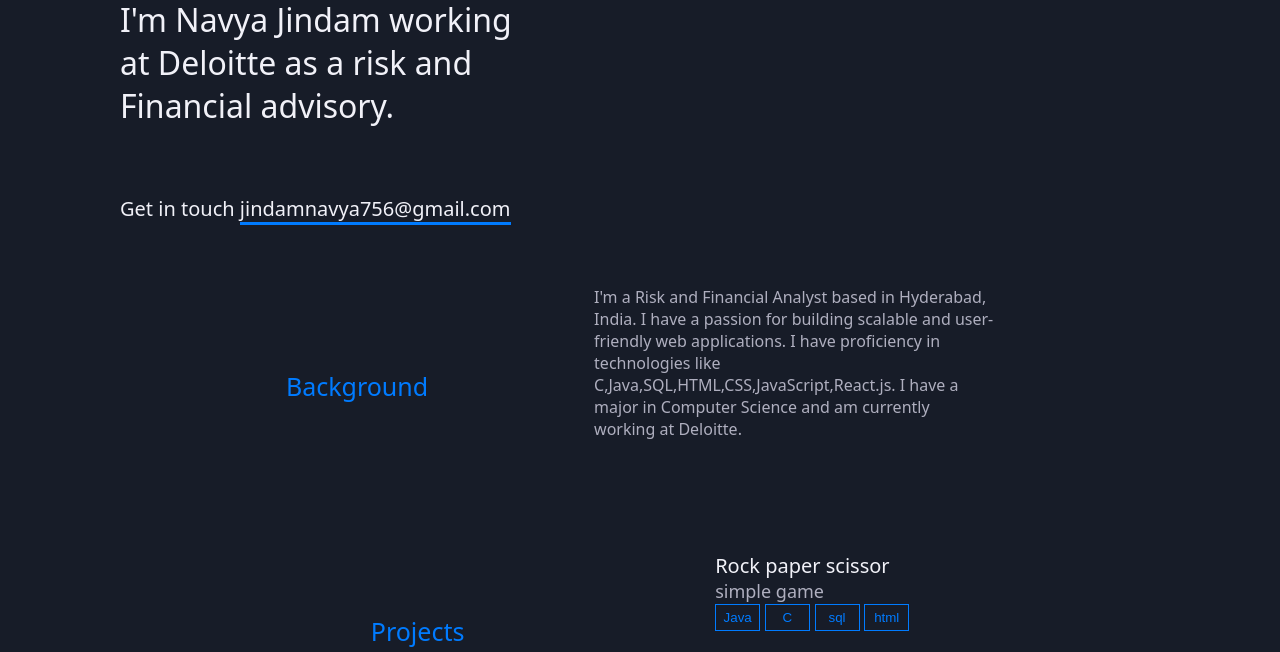
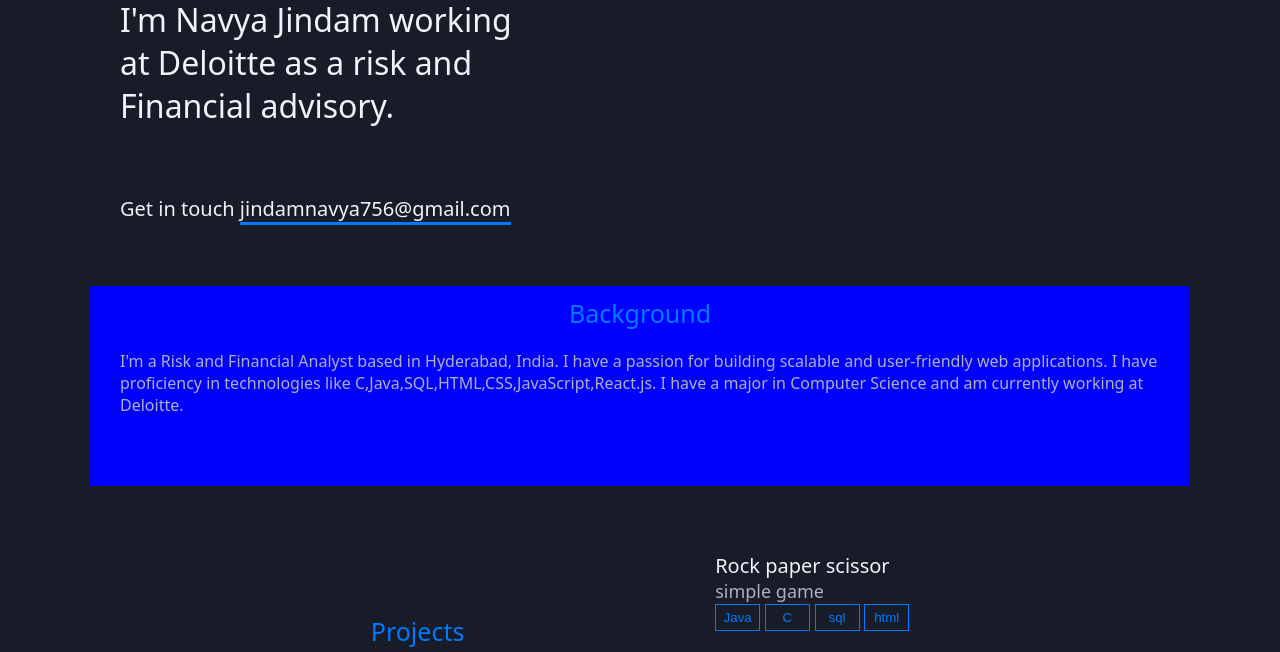
Before and after one commit to Jindamnavya/work, a plain HTML site: page index.html in a window 1280 px wide. Shown: the part 109-761 px from the top of the page. Drawn offline with Linux system fonts and the light colour scheme.

Commit message:
Update style.css

```diff
--- a/style.css
+++ b/style.css
@@ -62,19 +62,23 @@ body{
     margin-bottom: 20px;
 }
 .s21{
+    margin-top:10px;
     font-size: 25px;
     color:#007BFF;
 }
 .s22{
+    margin-top:20px;
     height:100%;
     color: #AFAFBF;
-    max-width: 400px;
+    width: 100%;
 }
 .section2 .container{
     display: flex;
-    justify-content: space-evenly;
-    align-items: center;
-    height: 100%;
+    flex-direction:column;
+    justify-content: center;
+     align-items: center;
+     height: 100%;
+    background-color: blue;
 }
 .section3{
     height:250px;
```
